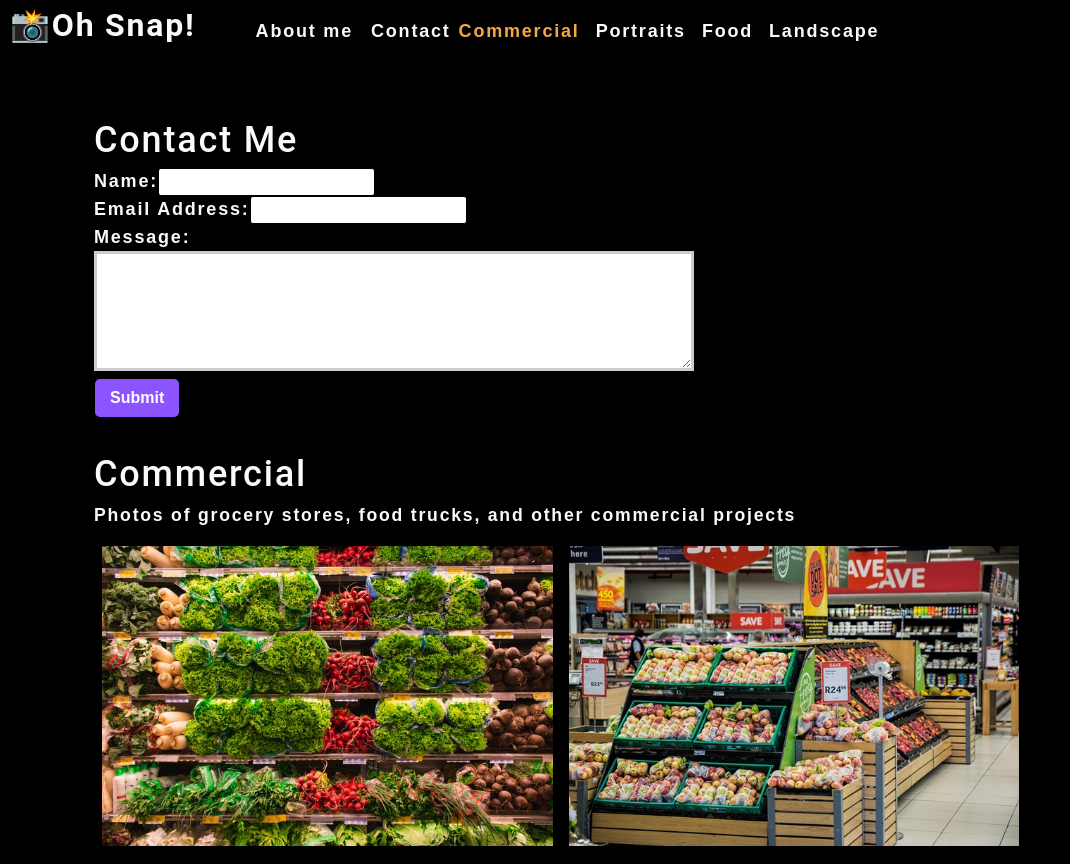
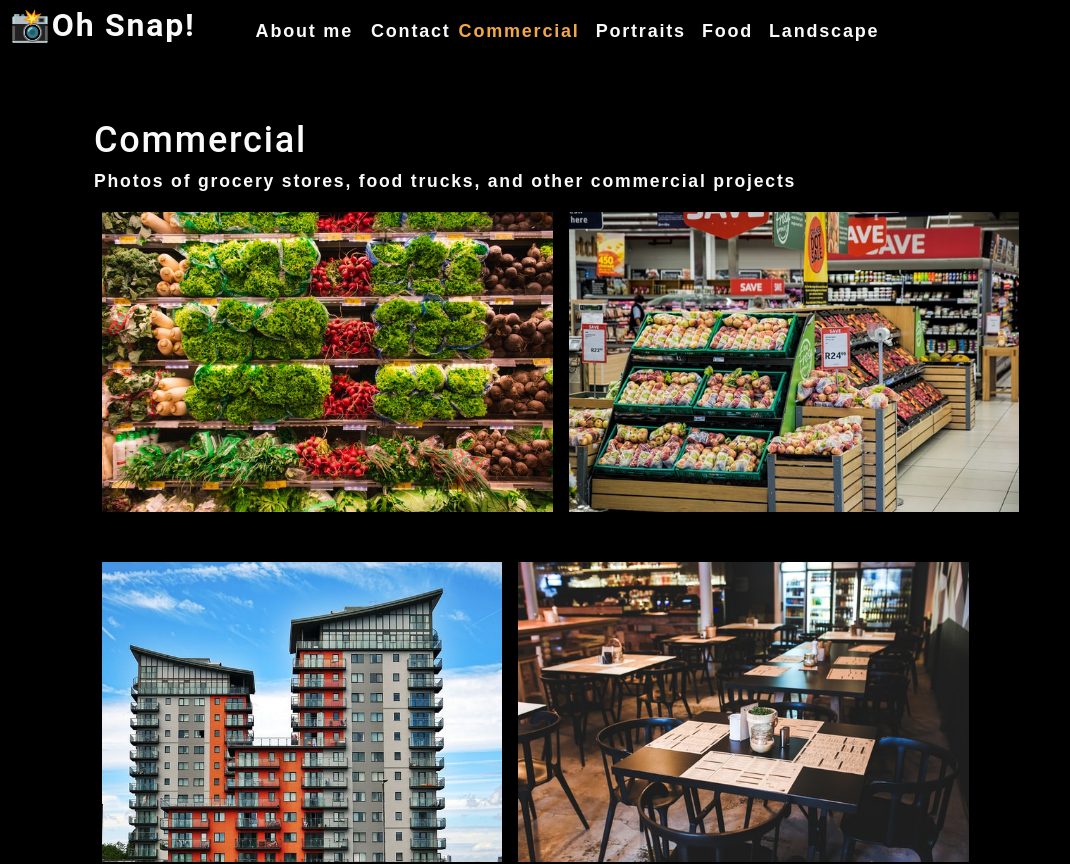
Before and after one commit to blainecurren/photo-port, a React (Create React App) app: page / in a window 1280 px wide. Shown: the top 864 px of the page, without its empty margins (0-1070 px from the left). Built offline with nearby package versions, Linux system fonts and the light colour scheme.

Commit message:
added props to nav in app.js

```diff
--- a/src/App.js
+++ b/src/App.js
@@ -21,17 +21,26 @@ function App() {
 
   const [currentCategory, setCurrentCategory] = useState(categories[0]);
 
+  const [contactSelected, setContactSelected] = useState(false);
+
   return (
     <div>
       <Nav
         categories={categories}
         setCurrentCategory={setCurrentCategory}
         currentCategory={currentCategory}
+        contactSelected={contactSelected}
+        setContactSelected={setContactSelected}
       ></Nav>
       <main>
-        <ContactForm></ContactForm>
-        <Gallery currentCategory={currentCategory} />
-        <About></About>
+        {!contactSelected ? (
+          <>
+            <Gallery currentCategory={currentCategory}></Gallery>
+            <About></About>
+          </>
+        ) : (
+          <ContactForm></ContactForm>
+        )}
       </main>
     </div>
   );
```
